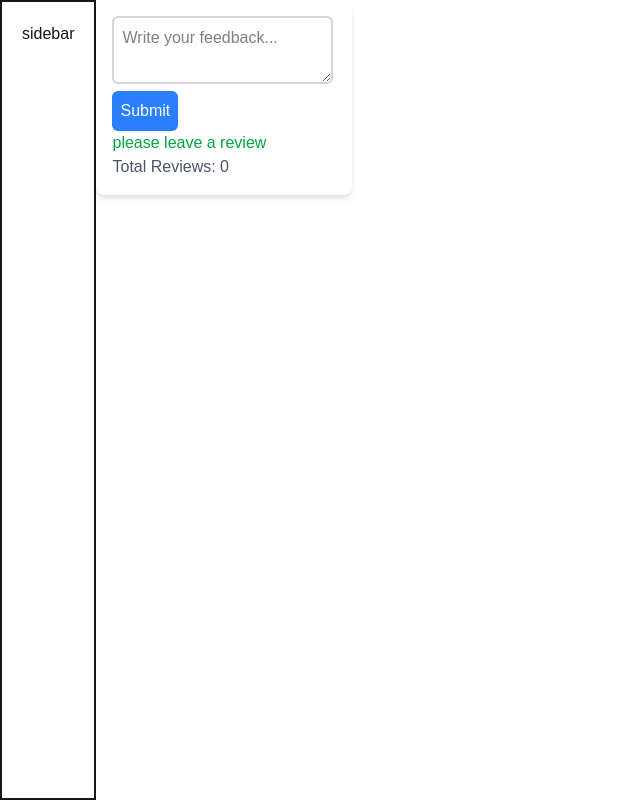
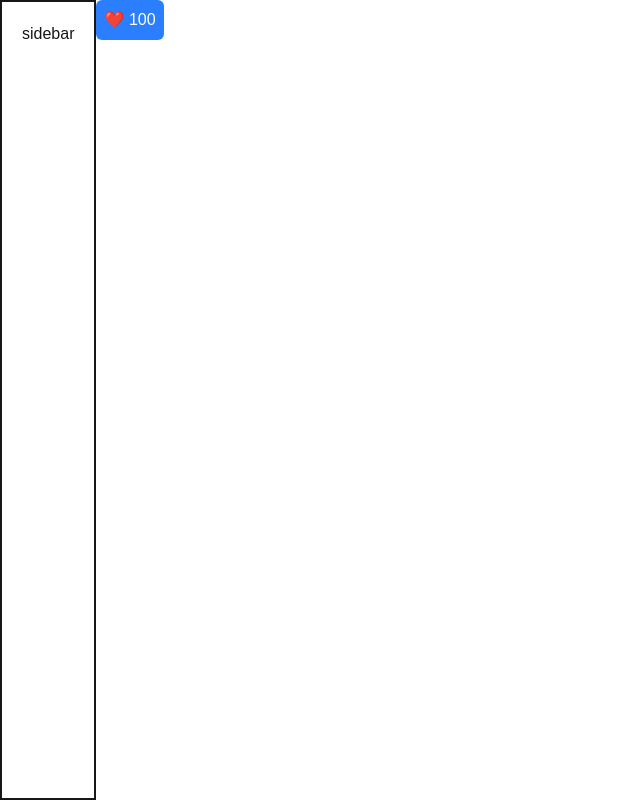
Before and after one commit to Dinesh-code771/playify, a Next.js app: page / in a window 1280 px wide. Shown: the whole page, without its empty margins (0-640 px from the left). Built offline with nearby package versions, Linux system fonts and the light colour scheme.

Commit message:
optimistic update

```diff
--- a/app/page.jsx
+++ b/app/page.jsx
@@ -2,6 +2,7 @@
 import React, { useActionState } from "react";
 import useAuth from "../hooks/useAuth";
 import { useState } from "react";
+import { useOptimistic } from "react";
 //HOC
 const withAuthorization = (WrappedComponent, allowedRoles) => {
   //tewo inputs 1 : compnent 2 : allowed roles
@@ -131,7 +132,67 @@ export default function Home() {
   return (
     <div>
       {/* <UpdateUser /> */}
-      <FeedbackForm />
+      <OptimistickLike />
     </div>
   );
 }
+
+function Link() {
+  const [likes, setLikes] = useState(100);
+  const [isLoading, setIsLoading] = useState(false);
+  async function handleLike() {
+    setIsLoading(true);
+    // optimistic update
+    setLikes((prev) => prev + 1);
+
+    try {
+      await fetch("/api/like", { method: "POST" }); //making post to server?
+      throw new Error("Failed to like");
+    } catch (error) {
+      console.log(error, "error");
+      setLikes((prev) => prev - 1); // Revert on failure
+    } finally {
+      setIsLoading(false);
+    }
+  }
+  return (
+    <button
+      className="bg-blue-500 text-white p-2 rounded-md"
+      onClick={handleLike}
+      disabled={isLoading}
+    >
+      <p className="text-white text-xl font-bold">
+        ❤️ {likes} {isLoading && "(Updating...)"}
+      </p>
+    </button>
+  );
+}
+
+function OptimistickLike() {
+  const [likes, setLikes] = useState(100);
+  const [optimisticLikes, setOptimisticLikes] = useOptimistic(
+    likes,
+    (prevLikes, newLikes) => {
+      return newLikes;
+    }
+  ); //intial state , updater function
+
+  async function handleLike() {
+    setOptimisticLikes(optimisticLikes + 1);
+    try {
+      await fetch("/api/like", { method: "POST" });
+      // setLikes((prev) => prev + 1);
+    } catch (error) {
+      setOptimisticLikes(optimisticLikes - 1);
+    }
+  }
+  return (
+    <form action={handleLike}>
+      <button
+        className="bg-blue-500 text-white p-2 rounded-md"
+      >
+        ❤️ {optimisticLikes}
+      </button>
+    </form>
+  );
+}
```
